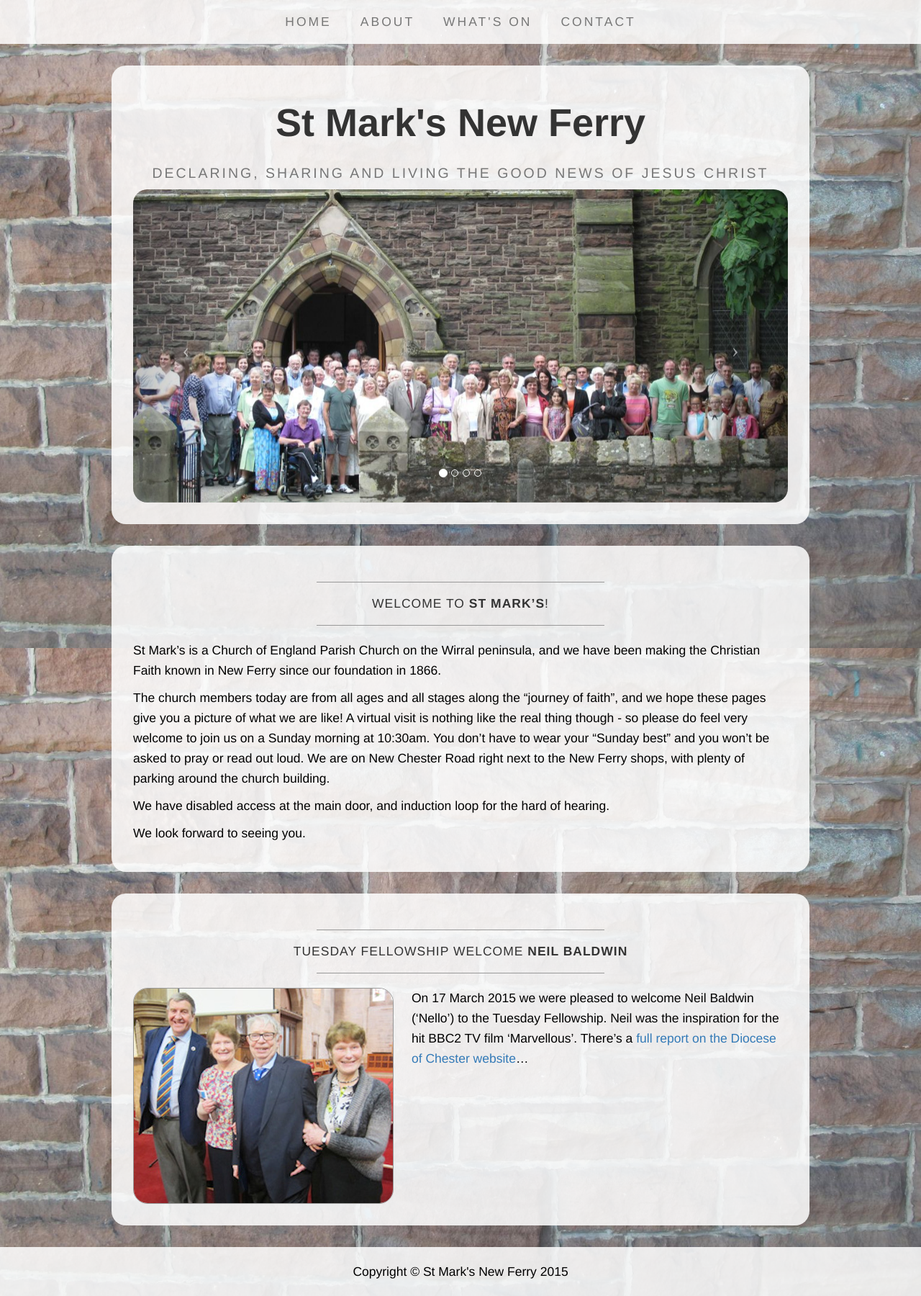
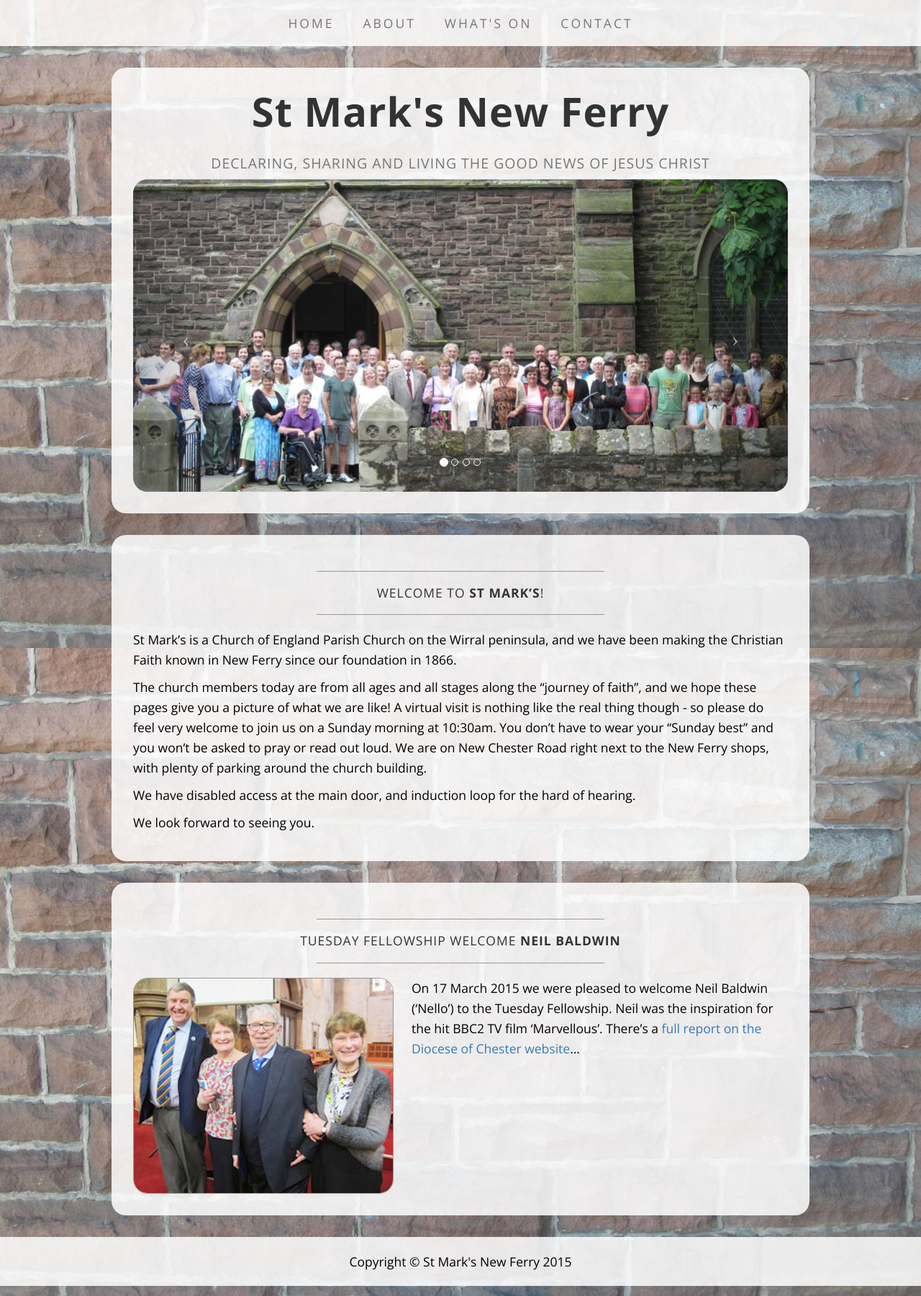
Before and after one commit to stmarksnewferry/stmarksnewferry.github.io, a Jekyll site: the page built from index.md, in a window 1280 px wide. Shown: the whole page at 72% size. Built offline with Jekyll 4.4.1, drawn with Linux system fonts in a browser that asks for light colours; nearby versions of some CDN libraries.

Commit message:
Use Open Sans font

```diff
--- a/_layouts/default.html
+++ b/_layouts/default.html
@@ -14,6 +14,9 @@
 
   <!-- Add custom CSS here -->
   <link href="/css/business-casual.css" rel="stylesheet">
+
+  <!-- Fonts -->
+  <link href="http://fonts.googleapis.com/css?family=Open+Sans:300italic,400italic,600italic,700italic,800italic,400,300,600,700,800" rel="stylesheet" type="text/css">
 </head>
 
 <body>
--- a/_layouts/index.html
+++ b/_layouts/index.html
@@ -4,7 +4,7 @@
 <div class="row">
   <div class="box">
     <div class="col-lg-12 text-center">
-      <h1><span class="brand-name">{{ site.name }}</span></h1>
+      <h1 class="brand-name">{{ site.name }}</h1>
       <h2><small>{{ page.tagline }}</small></h2>
       <div id="carousel-example-generic" class="carousel slide">
         <!-- Indicators -->
--- a/css/business-casual.css
+++ b/css/business-casual.css
@@ -11,7 +11,7 @@
   -webkit-background-size: cover;
   -moz-background-size: cover;
   -o-background-size: cover;
-  /*font-family: "Open Sans","Helvetica Neue",Helvetica,Arial,sans-serif;*/
+  font-family: "Open Sans","Helvetica Neue",Helvetica,Arial,sans-serif;
   background-size: cover;
 }
 
@@ -22,10 +22,8 @@
 h5,
 h6 {
   /*font-family: "Josefin Slab","Helvetica Neue",Helvetica,Arial,sans-serif;*/
-  /*font-weight: 700;*/
-  font-weight: 400;
-  /*letter-spacing: 1px;*/
-  letter-spacing: 3px;
+  font-weight: 700;
+  letter-spacing: 1px;
   text-transform: uppercase;
 }
 
@@ -65,7 +63,7 @@
   min-width: 100%;
 }
 
-/*
+
 .brand-before,
 .brand-name {
   text-transform: capitalize;
@@ -76,16 +74,8 @@
 }
 
 .brand-name {
+  font-size: 4em;
   margin: 0;
-  font-size: 4em;
-}
-*/
-
-.brand-name {
-  font-size: 1.5em;
-  font-weight: 700;
-  letter-spacing: normal;
-  text-transform: capitalize;
 }
 
 .tagline-divider {
```
